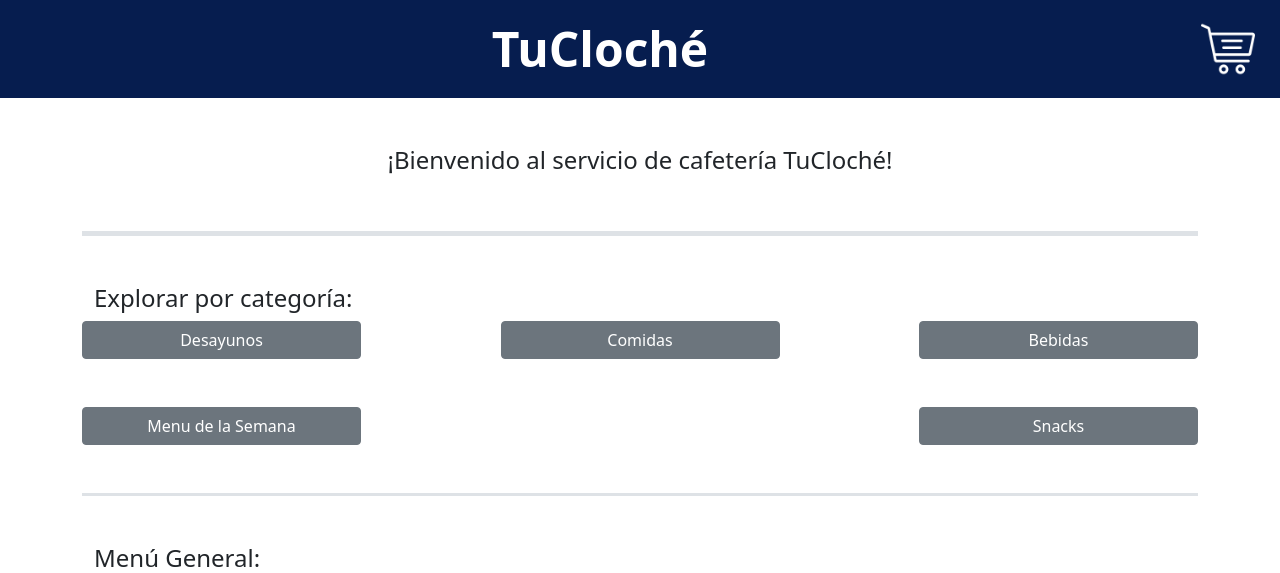
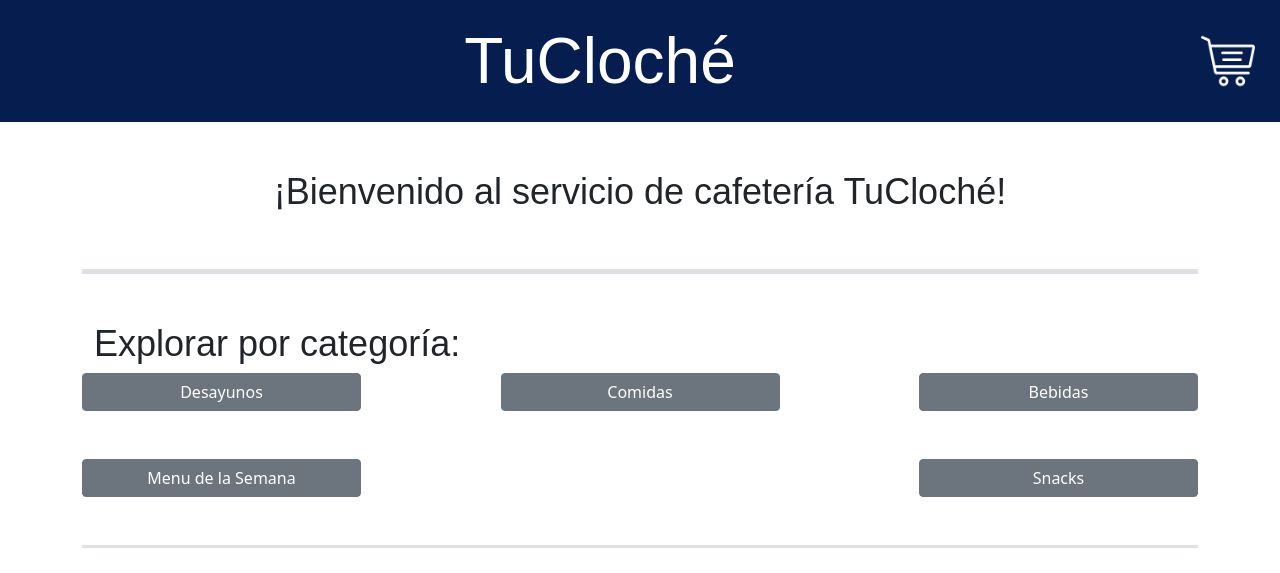
Before and after one commit to rept114/TuCloche, a PHP site: page / in a window 1280 px wide; the page is wider, and only the part inside the window is pictured. Shown: the top 573 px of that part. Run offline with PHP 8.4, Linux system fonts and the light colour scheme; some libraries are stand-ins or nearby versions; grey boxes are pictures that could not be loaded.

Commit message:
sendcss3.0

```diff
--- a/css/Index.css
+++ b/css/Index.css
@@ -27,9 +27,11 @@
     align-items: center;
 }
 
-  h4 {
+h4 {
     margin: 0;
     flex-grow: 1; /* Esto hará que el texto tome todo el espacio restante */
+    font-family: 'Ubuntu', sans-serif;
+    font-size: 36px !important;
 }
 
 /*Define el tamaño del icono del back*/
@@ -51,11 +53,16 @@
     object-fit: cover; /* Preserve aspect ratio and cover the container */
 }
 
-/*Control del txto TuCloche*/
+/*Control del texto TuCloche*/
 .navbar-brand {
     display: block;
     margin: auto;
     text-align: center;
-    font-size: 48px !important; /* Cambia este valor según sea necesario */
-    font-weight: bold !important;
+    font-size: 64px !important; /* Cambia este valor según sea necesario */
+    font-family: 'Ubuntu', sans-serif;
   }
+
+  h5 {
+    font-family: 'Ubuntu', sans-serif;
+    font-size: 20px !important;
+  }
```
